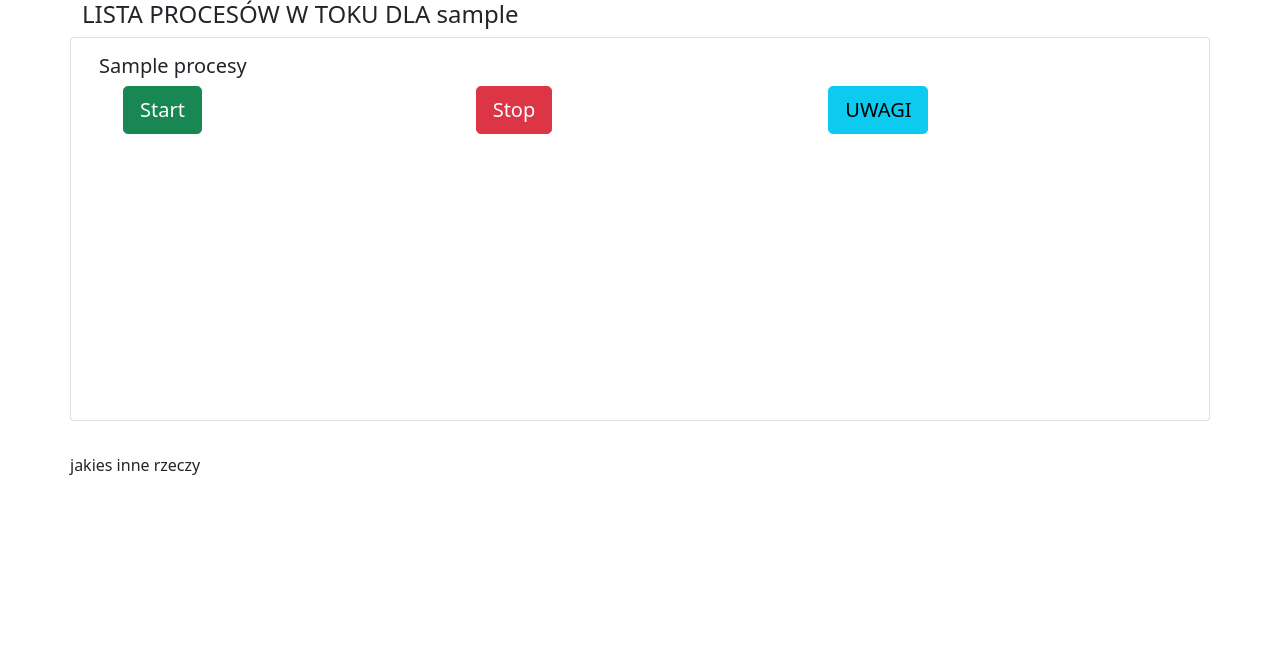
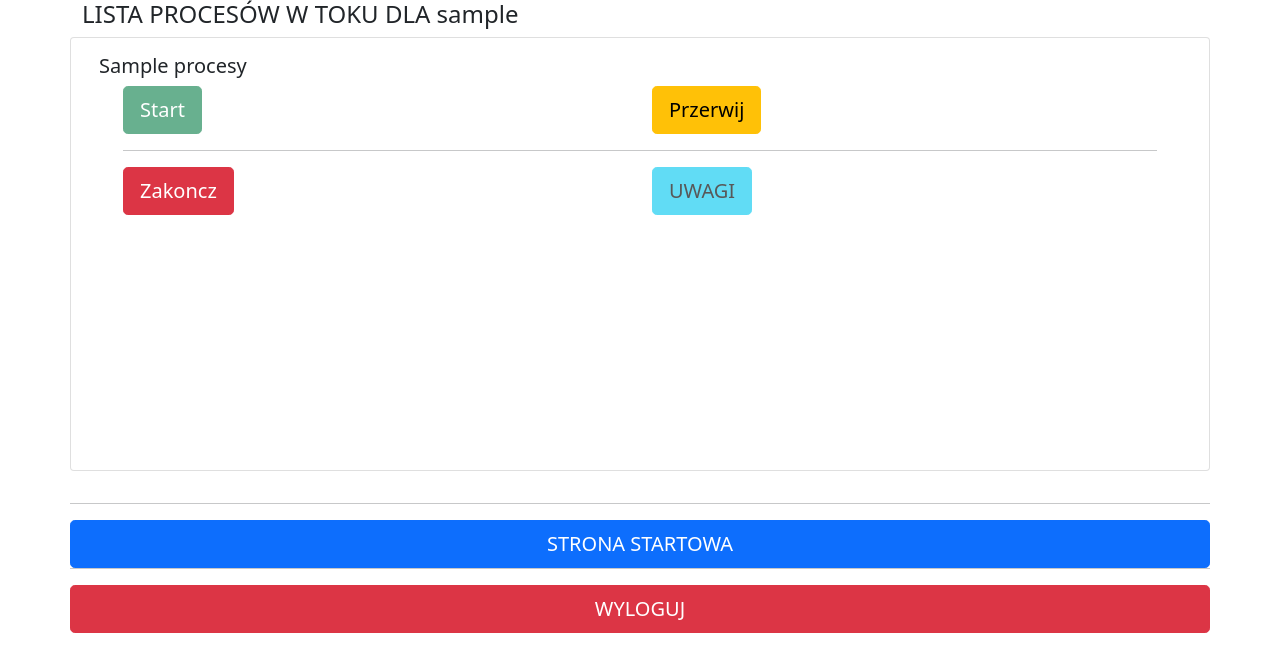
Before and after one commit to Mogarthron/Magazynier-Skaner, a Flask app: template templates/kontrola_czasu.html in a window 1280 px wide. Shown: the top 672 px of the page. Run offline with Flask 3, Linux system fonts and the light colour scheme; the template is opened without the code that fills it: most values are stand-ins (such as "Sample title", 1, 10 or a date in 2020).

Commit message:
frontend

```diff
--- /dev/null
+++ b/static/kontrola_czasu.js
@@ -0,0 +1,18 @@
+var uwagiPracownikaModal = document.getElementById('uwagiPracownika');
+
+  uwagiPracownikaModal.addEventListener('show.bs.modal', function (event) {
+
+  var button = event.relatedTarget;
+
+  var opis = button.getAttribute('data-bs-whatever');
+
+  var username = opis.split("_")[0]
+  var id_procesu = opis.split("_")[1]
+
+  var modalTitle = uwagiPracownikaModal.querySelector('.modal-title');
+  var modalBodyInput = uwagiPracownikaModal.querySelector('.modal-body input');
+
+  modalTitle.textContent = username + ': UWAGI DO PROCESU NR: ' + id_procesu;
+//   modalBodyInput.value = username;
+  modalBodyInput.value = "ZAPISZ UWAGĘ";
+    });
--- a/templates/kontrola_czasu.html
+++ b/templates/kontrola_czasu.html
@@ -3,7 +3,9 @@
 {% block content %}
 <div class="container">
     <h4>LISTA PROCESÓW W TOKU DLA {{user_name}}</h4>
-    <div class="row mb-3 overflow-scroll" style="height: 400px;">
+
+    <div class="row mb-3 overflow-scroll" style="height: 450px;">
+
         {% for i in procesy %}
         <div class="card mb-3">
             <div class="card-body">
@@ -14,22 +16,36 @@
 
                         <div class="col">
                             <form method="post">
+                                {% if i[-4] != None %}
                                 <button type="submit" name="start_{{i[0]}}"
-                                    class="btn btn-success btn-lg">Start</button>
+                                    class="btn btn-success btn-lg" disabled>Start</button>
+                                {% else %}
+                                <button type="submit" name="start_{{i[0]}}"
+                                class="btn btn-success btn-lg">Start</button>
+                                {% endif %}
                             </form>
                         </div>
 
 
                         <div class="col">
                             <form method="post">
-                                <button type="submit" name="stop_{{i[0]}}"
-                                    class="btn btn-danger btn-lg">Stop</button>
+                                <button type="submit" name="przerwij_{{i[0]}}"
+                                    class="btn btn-warning btn-lg">Przerwij</button>
+                            </form>
+                        </div>
+                    </div>
+                    <hr>
+                    <div class="row">
+                        <div class="col">
+                            <form method="post">
+                                <button type="submit" name="zakoncz_{{i[0]}}"
+                                    class="btn btn-danger btn-lg ">Zakoncz</button>
                             </form>
                         </div>
 
                         <div class="col">
                             <button type="button" class="btn btn-info btn-lg" data-bs-toggle="modal"
-                                data-bs-target="#uwagiPracownika" data-bs-whatever="{{user_name}}_{{i[0]}}">
+                                data-bs-target="#uwagiPracownika" data-bs-whatever="{{user_name}}_{{i[0]}}" disabled>
                                 UWAGI
                             </button>
 
@@ -57,7 +73,7 @@
                 <form method="post">
                     <label for="uwagiDoProcesu" class="col-form-label">Wpisz uwagi do procesu</label>
                     <textarea class="form-control" name="uwagiDoProcesu"></textarea>
-                    <input type="submit" class="btn btn-lg" name="zapiszUwagiDoProcesu">ZAPISZ UWAGE</input>
+                    <input type="submit" class="btn btn-lg" name="zapiszUwagiDoProcesu_ppid"></input>
                 </form>
             </div>
             <div class="modal-footer">
@@ -69,28 +85,15 @@
     </div>
 </div>
     <div class="row">
-        jakies inne rzeczy
+        <hr>
+        <a href="{{url_for('index')}}" class="btn btn-lg btn-primary" role="button">STRONA STARTOWA</a>
+        <hr>
+        <a href="{{url_for('logout')}}" class="btn btn-danger btn-lg" role="button">WYLOGUJ</a>
     </div>
 </div>
 
-<script>
-  var uwagiPracownikaModal = document.getElementById('uwagiPracownika');
+<script src="{{url_for('static', filename='kontrola_czasu.js')}}">
 
-  uwagiPracownikaModal.addEventListener('show.bs.modal', function (event) {
-
-  var button = event.relatedTarget;
-
-  var opis = button.getAttribute('data-bs-whatever');
-
-  var username = opis.split("_")[0]
-  var id_procesu = opis.split("_")[1]
-
-  var modalTitle = uwagiPracownikaModal.querySelector('.modal-title');
-  var modalBodyInput = uwagiPracownikaModal.querySelector('.modal-body input');
-
-  modalTitle.textContent = username + ': UWAGI DO PROCESU NR: ' + id_procesu;
-  modalBodyInput.value = username;
-    });
 </script>
 
 {% endblock %}
```
Also changed, not shown: templates/index.html (+15 -5 lines).
